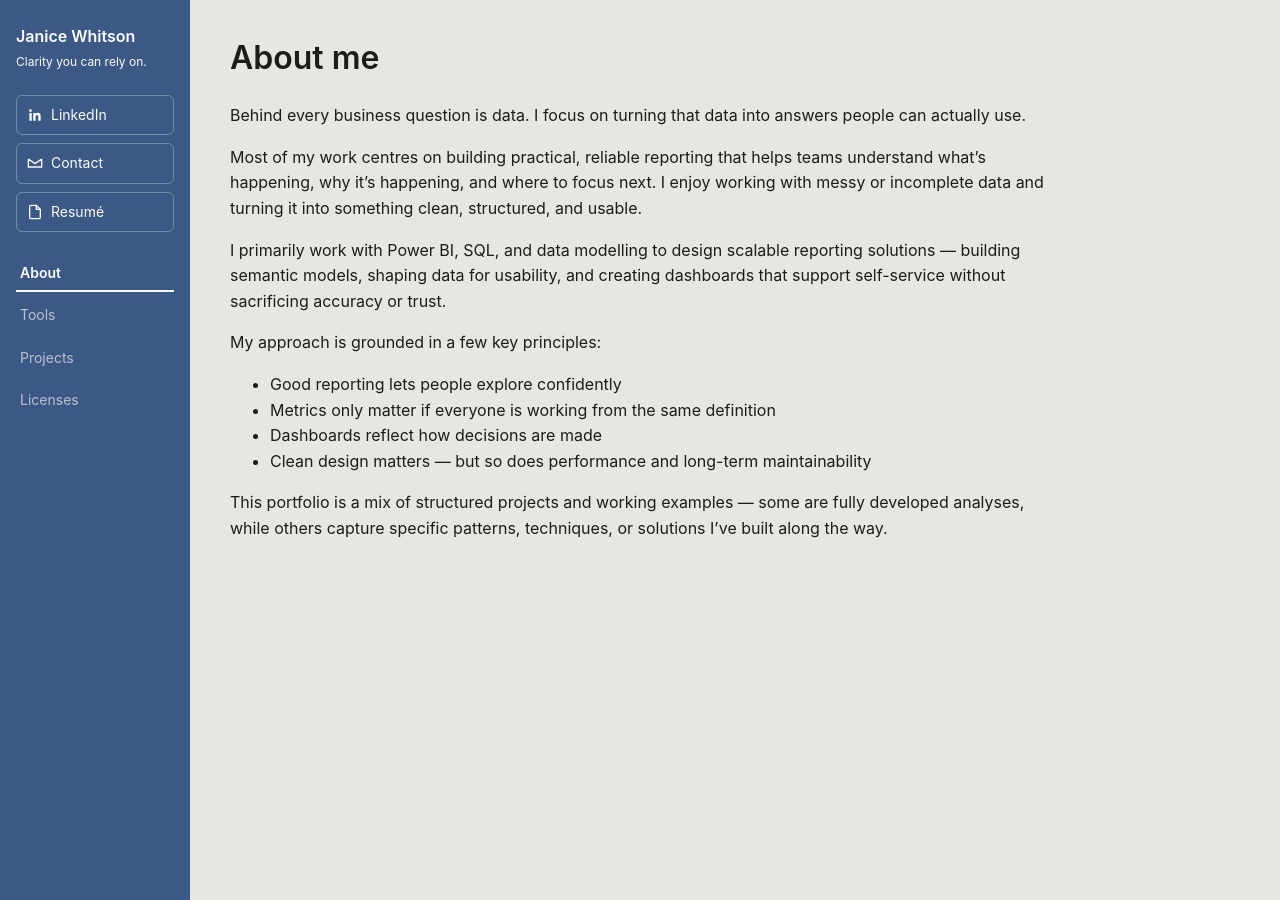
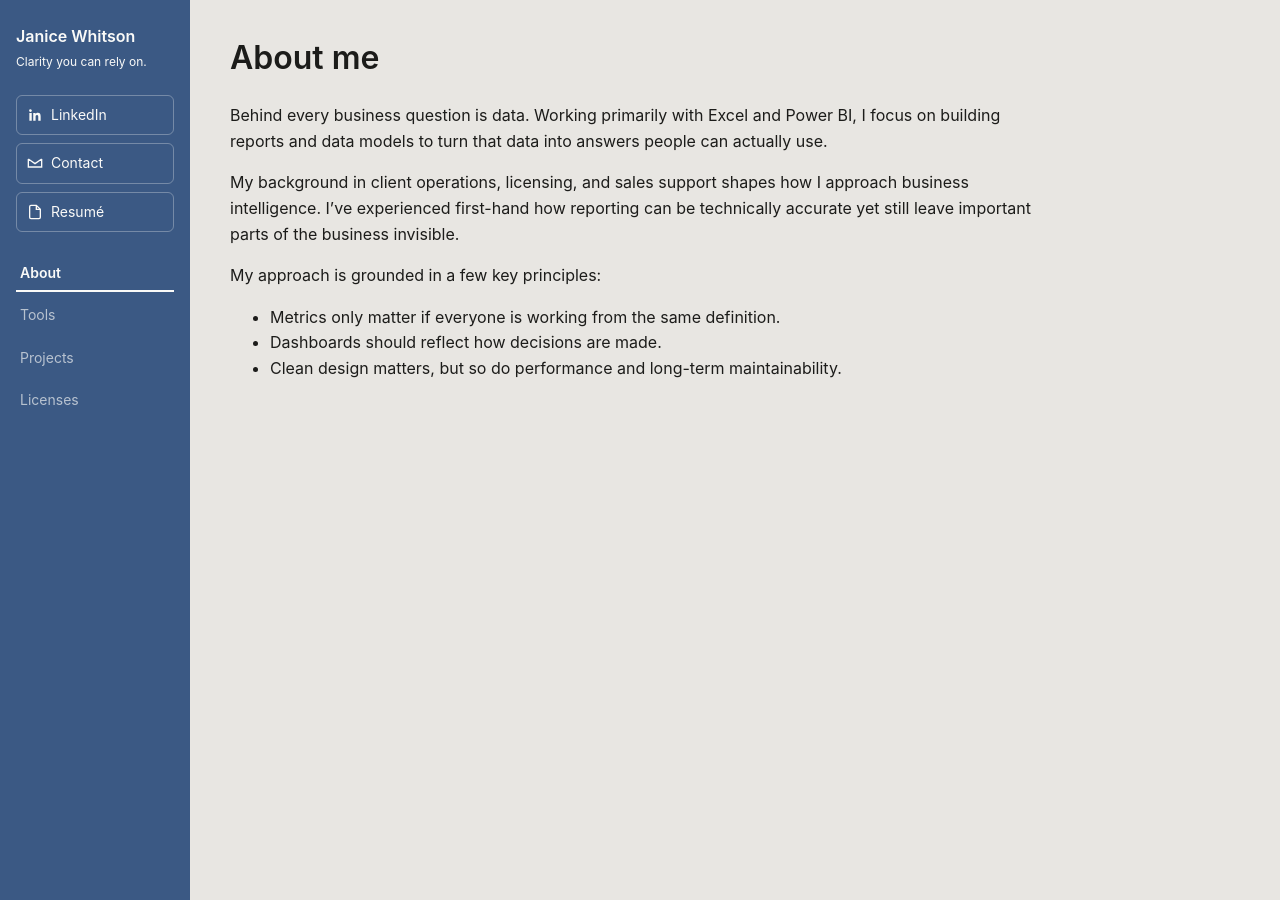
Before and after one commit to janicewhitson/data, a Jekyll site: the page built from about.md, in a window 1280 px wide. Built offline with Jekyll 4.4.1, drawn with Linux system fonts in a browser that asks for light colours.

Commit message:
Enhance about section with tools and principles
Updated the about section to include specific tools and principles guiding my work in business intelligence.

```diff
--- a/about.md
+++ b/about.md
@@ -3,17 +3,12 @@ title: About me
 permalink: /about/
 ---
 
-Behind every business question is data. I focus on turning that data into answers people can actually use.
+Behind every business question is data. Working primarily with Excel and Power BI, I focus on building reports and data models to turn that data into answers people can actually use.
 
-Most of my work centres on building practical, reliable reporting that helps teams understand what's happening, why it's happening, and where to focus next. I enjoy working with messy or incomplete data and turning it into something clean, structured, and usable.
-
-I primarily work with Power BI, SQL, and data modelling to design scalable reporting solutions — building semantic models, shaping data for usability, and creating dashboards that support self-service without sacrificing accuracy or trust.
+My background in client operations, licensing, and sales support shapes how I approach business intelligence. I've experienced first-hand how reporting can be technically accurate yet still leave important parts of the business invisible.
 
 My approach is grounded in a few key principles:
 
-- Good reporting lets people explore confidently
-- Metrics only matter if everyone is working from the same definition
-- Dashboards reflect how decisions are made
-- Clean design matters — but so does performance and long-term maintainability
-
-This portfolio is a mix of structured projects and working examples — some are fully developed analyses, while others capture specific patterns, techniques, or solutions I've built along the way.
+- Metrics only matter if everyone is working from the same definition.
+- Dashboards should reflect how decisions are made.
+- Clean design matters, but so do performance and long-term maintainability.
```
